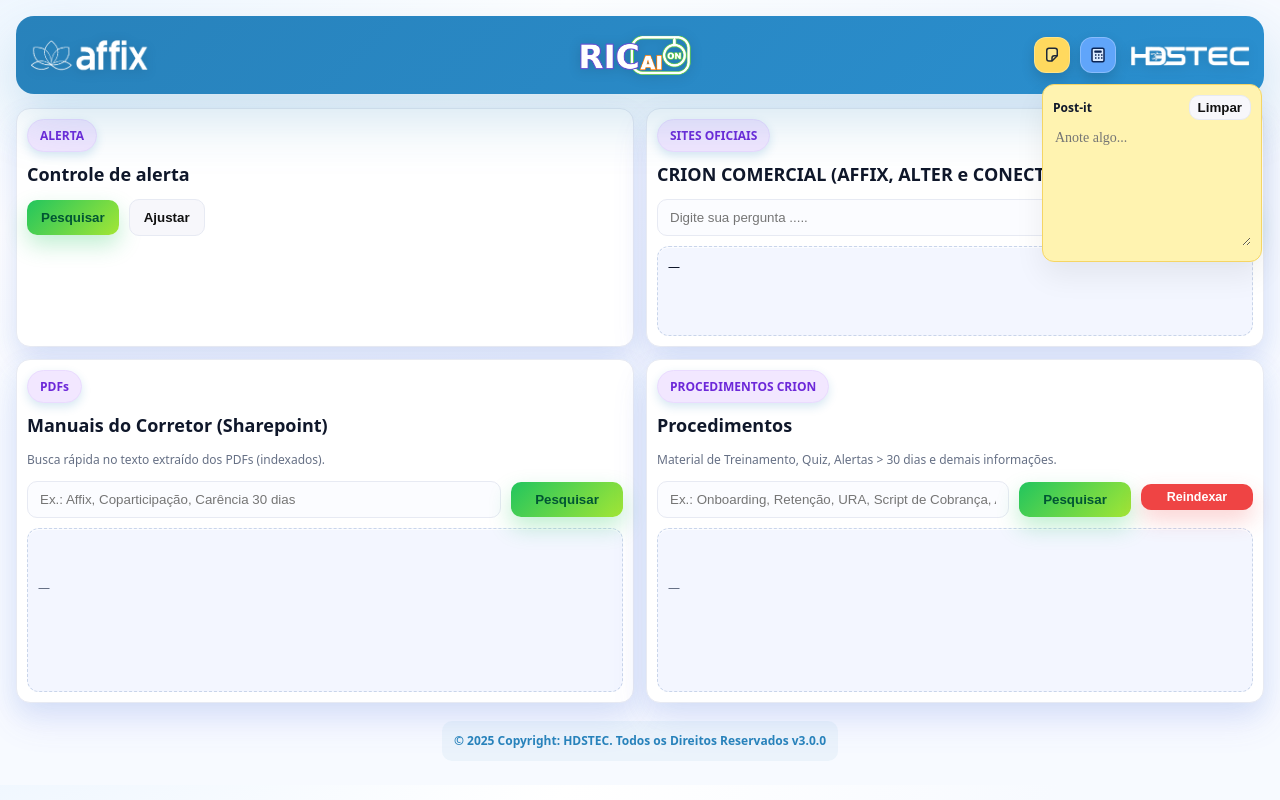
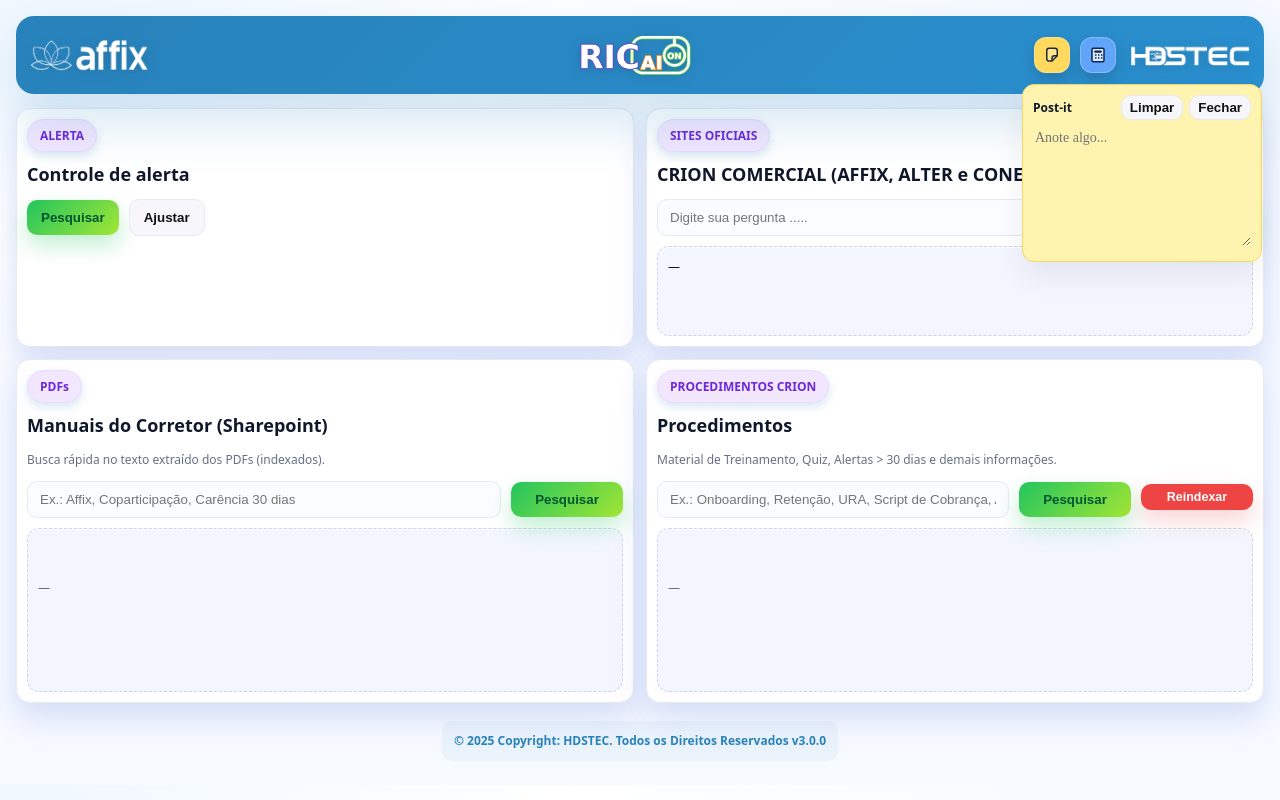
Before and after one commit to HD-TECH-hash/Ric-crion, a plain HTML site: page index.html in a window 1280 px wide. Both pictures are taken after a click on the button 1052 px from the left and 55 px from the top of the page. Drawn offline with Linux system fonts and the light colour scheme.

Commit message:
Update index.html

```diff
--- a/index.html
+++ b/index.html
@@ -6,7 +6,7 @@
 <title>RIC AI — CRION</title>
 <style>
   :root{
-    --base-font:12px;                  /* 15% menor para GH */
+    --base-font:12px;                  /* layout 15% menor p/ GH */
     --brand:#2882bb; --brand2:#2a8fcf; /* barra azul */
     --bg:#f7f8fc; --ink:#0f172a; --muted:#667085; --line:#E7EAF3;
     --lime:#22c55e; --lime2:#a3e635; --danger:#ef4444;
@@ -111,10 +111,13 @@
     </div>
 
     <!-- WIDGETS -->
-    <div id="noteWrap" class="widget note" style="position:fixed;right:18px;top:84px;z-index:50;display:none;width:220px;background:#fff3b0;border:1px solid #f5d565;border-radius:12px;box-shadow:0 14px 30px #0001;padding:10px">
-      <div class="row" style="justify-content:space-between;margin-bottom:6px">
+    <div id="noteWrap" class="widget note" style="position:fixed;right:18px;top:84px;z-index:50;display:none;width:240px;background:#fff3b0;border:1px solid #f5d565;border-radius:12px;box-shadow:0 14px 30px #0001;padding:10px">
+      <div class="row" style="justify-content:space-between;align-items:center;margin-bottom:6px">
         <b>Post-it</b>
-        <button id="clearNote" type="button" class="btn btn-plain" style="padding:4px 8px">Limpar</button>
+        <div class="row" style="gap:6px">
+          <button id="clearNote" type="button" class="btn btn-plain" style="padding:4px 8px">Limpar</button>
+          <button id="closeNote" type="button" class="btn btn-plain" style="padding:4px 8px">Fechar</button>
+        </div>
       </div>
       <textarea id="noteArea" placeholder="Anote algo..." style="width:100%;height:120px;border:0;background:transparent;outline:none;font:14px/1.45 ui-sans-serif"></textarea>
     </div>
@@ -158,7 +161,6 @@
           <div class="bar" style="margin-top:6px"></div>
         </div>
 
-        <!-- Caixa do alerta -->
         <div id="alertBox" class="out out-alert" style="display:none">
           <div id="alertMsg">—</div>
           <div id="alertResp" class="hint">—</div>
@@ -301,13 +303,15 @@
 
 /* ======= INICIALIZAÇÃO ======= */
 document.addEventListener('DOMContentLoaded', () => {
-  /* widgets */
+  /* Post-it */
   const noteWrap = $('#noteWrap'), noteArea = $('#noteArea');
   $('#toggleNote').onclick = ()=>{ noteWrap.style.display = noteWrap.style.display ? "" : "block"; if(noteWrap.style.display) noteArea.focus(); };
   $('#clearNote').onclick = ()=>{ noteArea.value=""; localStorage.removeItem('ric_note'); };
+  $('#closeNote').onclick = ()=>{ noteWrap.style.display="none"; };
   noteArea.value = localStorage.getItem('ric_note') || "";
   noteArea.addEventListener('input', ()=> localStorage.setItem('ric_note', noteArea.value));
 
+  /* Calculadora */
   $('#toggleCalc').onclick = ()=>{ $('#calcWrap').style.display = $('#calcWrap').style.display? "" : "block"; refresh(); };
   $('#closeCalc').onclick = ()=>{ $('#calcWrap').style.display="none"; };
   $('#keys').addEventListener('click', e=>{ const k=e.target.dataset.k; if(k) press(k); });
```
